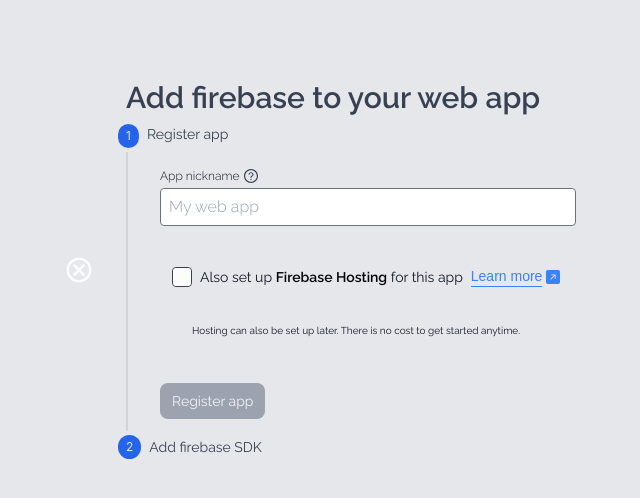
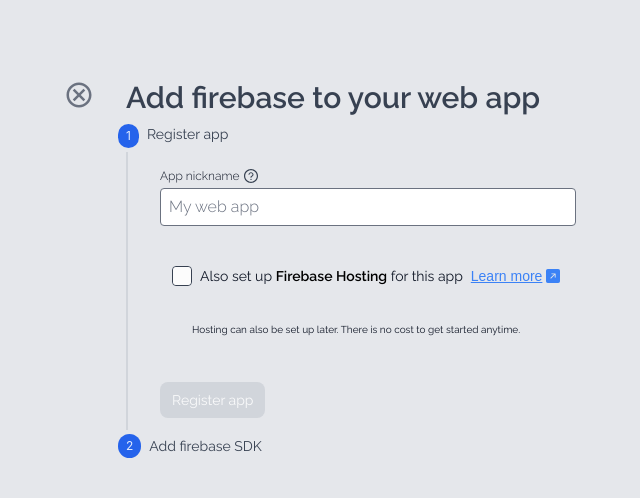
Before and after one commit to wilsonibekason/firebase_web, a React (Vite) app: page /web in a window 1280 px wide. Shown: the top 498 px of the page, without its empty margins (96-736 px from the left). Built offline with nearby package versions, Linux system fonts and the light colour scheme; a web font is replaced by a local one.

Commit message:
complete add firebase web

```diff
--- a/src/components/overview/FeatureHeader.jsx
+++ b/src/components/overview/FeatureHeader.jsx
@@ -60,15 +60,12 @@
           }  flex-1 flex-row items-center mt-3 space-x-2  transition-all ease-linear duration-700 delay-500`}
         >
           <div
-            className="p-2 flex items-center justify-center rounded-full bg-blue-800 text-white"
+            className="p-2 flex items-center justify-center rounded-full bg-blue-800 text-white hover:bg-blue-900 transition ease-in duration-150 focus:bg-blue-900"
             onClick={() => setToogleState((prev) => !prev)}
           >
             <ImCancelCircle size={20} />
           </div>
-          <div
-            className={`${styles.flexCol}`}
-            onClick={() => navigate("/web", { replace: true })}
-          >
+          <div className={`${styles.flexCol}`}>
             <div className={`${styles.iconBox} `} onClick={() => appleHovered}>
               <IoIosAppstore size={20} />
             </div>
@@ -84,7 +81,10 @@
             </div>
             <Tooltip name={"apple"} customStyles="capitalize" />
           </div>
-          <div className={`${styles.flexCol}`}>
+          <div
+            className={`${styles.flexCol}`}
+            onClick={() => navigate("/web", { replace: true })}
+          >
             <div className={`${styles.iconBox}`}>
               <BiCodeAlt size={20} />
             </div>
--- a/src/views/Firebaseweb.jsx
+++ b/src/views/Firebaseweb.jsx
@@ -1,4 +1,5 @@
 import React from "react";
+import { useNavigate } from "react-router-dom";
 import { useIconContext } from "../services/OnIconContext";
 import styles from "../styles/firebaseCustomStyles";
 const FireWeb = () => {
@@ -9,19 +10,28 @@
     AiOutlineQuestionCircle,
     BsFillArrowUpRightSquareFill,
   } = useIconContext();
+  const navigate = useNavigate();
   const { flexCol, flexCol2, flexCol3, flexRow } = styles;
   return (
     <>
-      <div className="flex max-w-full min-h-screen bg-gray-200 py-20 px-40">
+      <div className="flex max-w-full min-h-screen bg-gray-200 tablet:py-10 desktop:py-20 Xdesktop:py-20 tablet:px-0 desktop:px-40 Xdesktop:px-40">
         <div>
-          <div className={`${styles.flexRow} items-center space-x-8`}>
-            <div>
-              <MdOutlineCancel size={30} />
+          <div
+            className={`flex tablet:flex-row-reverse  desktop:flex-row Xdesktop:flex-row  justify-center tablet:justify-end  space-x-8`}
+          >
+            <div
+              className="tablet:justify-end"
+              onClick={() => navigate("/", { replace: true })}
+            >
+              <MdOutlineCancel
+                size={30}
+                className="text-gray-500 hover:text-gray-800 transition ease-in-out duration-200"
+              />
             </div>
             <div className={`${styles.flexCol} space-y-10`}>
               <div>
                 <h4
-                  className={`font-raleway font-semibold text-3xl text-gray-700 `}
+                  className={`font-raleway font-semibold phone:text-md tablet:text-lg laptop:text-2xl desktop:text-3xl Xdesktop:text-3xl text-gray-700 `}
                 >
                   Add firebase to your web app
                 </h4>
@@ -53,7 +63,7 @@
                       name=""
                       id=""
                       placeholder="My web app"
-                      className="border border-solid border-gray-500 outline-none bg-white w-[26rem] py-1.5 px-2 rounded placeholder:text-ellipsis placeholder:font-light placeholder:font-raleway"
+                      className="border border-solid border-gray-500 outline-none bg-white w-[26rem] py-1.5 px-2 rounded  placeholder:font-light placeholder:font-raleway placeholder:text-gray-500 focus:border-blue-400 focus:border-2 text-gray-800 font-raleway font-normal"
                     />
                   </div>
                   <div
@@ -78,10 +88,7 @@
                     <div
                       className={`${flexRow} items-center space-x-1 font-robotoCondensed font-normal text-sm text-gray-900 `}
                     >
-                      <a
-                        href=""
-                        className="text-blue-500 border-b border-blue-500"
-                      >
+                      <a href="" className="text-blue-500 underline">
                         Learn more
                       </a>
                       <BsFillArrowUpRightSquareFill className="text-blue-500" />
@@ -98,7 +105,7 @@
                   <div className="mt-10">
                     <button
                       aria-disabled
-                      className={`py-2 px-3 bg-gray-400 rounded-lg font-raleway font-normal text-sm `}
+                      className={`py-2 px-3 bg-gray-300 rounded-lg font-raleway font-normal text-sm `}
                     >
                       Register app
                     </button>
```
